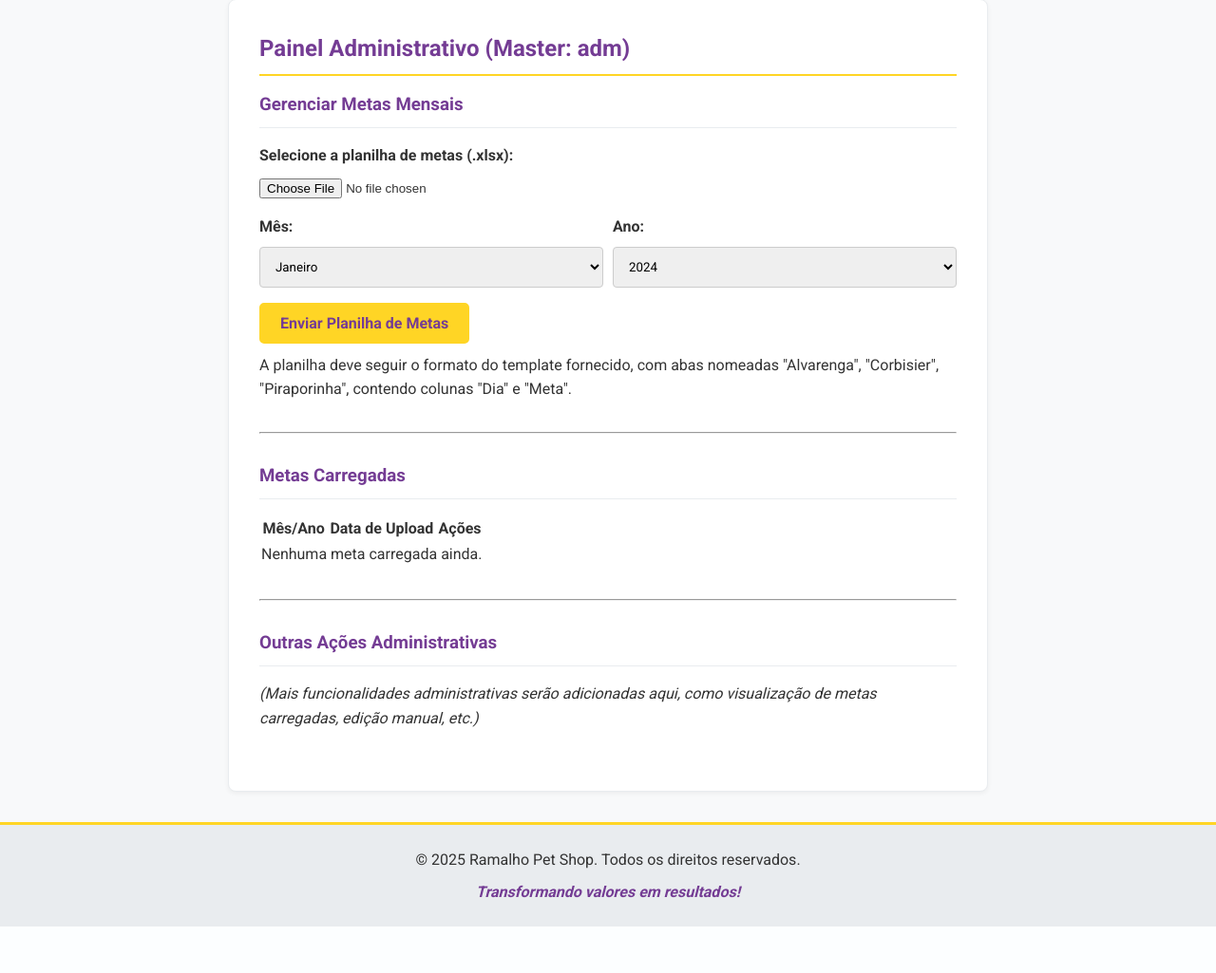
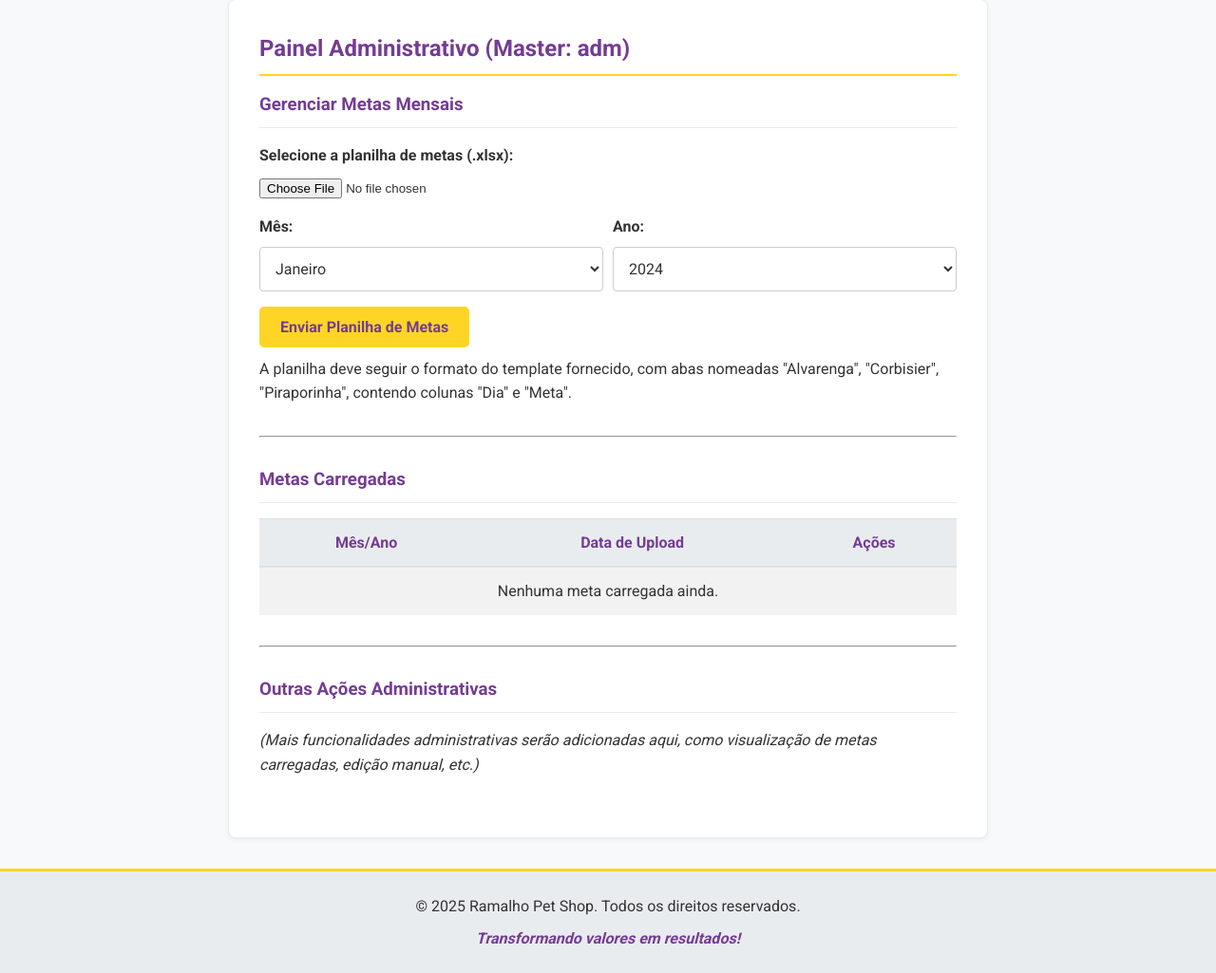
Before and after one commit to PetRamalho/ramalho-petshop-metas, a Flask app: page /admin in a window 1280 px wide. Shown: the part 167-1192 px from the top of the page at 95% size. Before the commit the page ends 1143 px from the top, so only its background shows below. Run offline with Flask 3, Linux system fonts and the light colour scheme; a user stored in the database is signed in.

Commit message:
Update style.css

```diff
--- a/src/static/css/style.css
+++ b/src/static/css/style.css
@@ -555,3 +555,99 @@ footer #frase-inspiradora {
     font-weight: bold;
     color: var(--cor-roxo-principal);
 }
+
+/* Estilos para o seletor de dia no painel da loja */
+.form-control {
+    display: block;
+    width: 100%;
+    padding: 0.375rem 0.75rem;
+    font-size: 1rem;
+    line-height: 1.5;
+    color: var(--cor-texto-escuro);
+    background-color: #fff;
+    background-clip: padding-box;
+    border: 1px solid #ced4da;
+    border-radius: 0.25rem;
+    transition: border-color 0.15s ease-in-out, box-shadow 0.15s ease-in-out;
+}
+
+.form-control:focus {
+    color: var(--cor-texto-escuro);
+    background-color: #fff;
+    border-color: var(--cor-roxo-principal);
+    outline: 0;
+    box-shadow: 0 0 0 0.2rem rgba(116, 60, 148, 0.25);
+}
+
+/* Estilos para o formulário de upload de metas */
+.form-row {
+    display: flex;
+    flex-wrap: wrap;
+    margin-right: -5px;
+    margin-left: -5px;
+}
+
+.col-md-6 {
+    flex: 0 0 50%;
+    max-width: 50%;
+    padding-right: 5px;
+    padding-left: 5px;
+}
+
+@media (max-width: 768px) {
+    .col-md-6 {
+        flex: 0 0 100%;
+        max-width: 100%;
+    }
+}
+
+/* Estilos para a tabela de metas carregadas */
+.table {
+    width: 100%;
+    margin-bottom: 1rem;
+    color: var(--cor-texto-escuro);
+    border-collapse: collapse;
+}
+
+.table th,
+.table td {
+    padding: 0.75rem;
+    vertical-align: top;
+    border-top: 1px solid #dee2e6;
+}
+
+.table thead th {
+    vertical-align: bottom;
+    border-bottom: 2px solid #dee2e6;
+    background-color: var(--cor-fundo-escuro);
+    color: var(--cor-roxo-principal);
+}
+
+.table tbody + tbody {
+    border-top: 2px solid #dee2e6;
+}
+
+.table-striped tbody tr:nth-of-type(odd) {
+    background-color: rgba(0, 0, 0, 0.05);
+}
+
+.text-center {
+    text-align: center;
+}
+
+.btn-sm {
+    padding: 0.25rem 0.5rem;
+    font-size: 0.875rem;
+    line-height: 1.5;
+    border-radius: 0.2rem;
+}
+
+/* Estilos para destacar metas atingidas */
+.meta-atingida {
+    color: var(--cor-sucesso);
+    font-weight: bold;
+}
+
+.meta-nao-atingida {
+    color: var(--cor-erro);
+}
```
